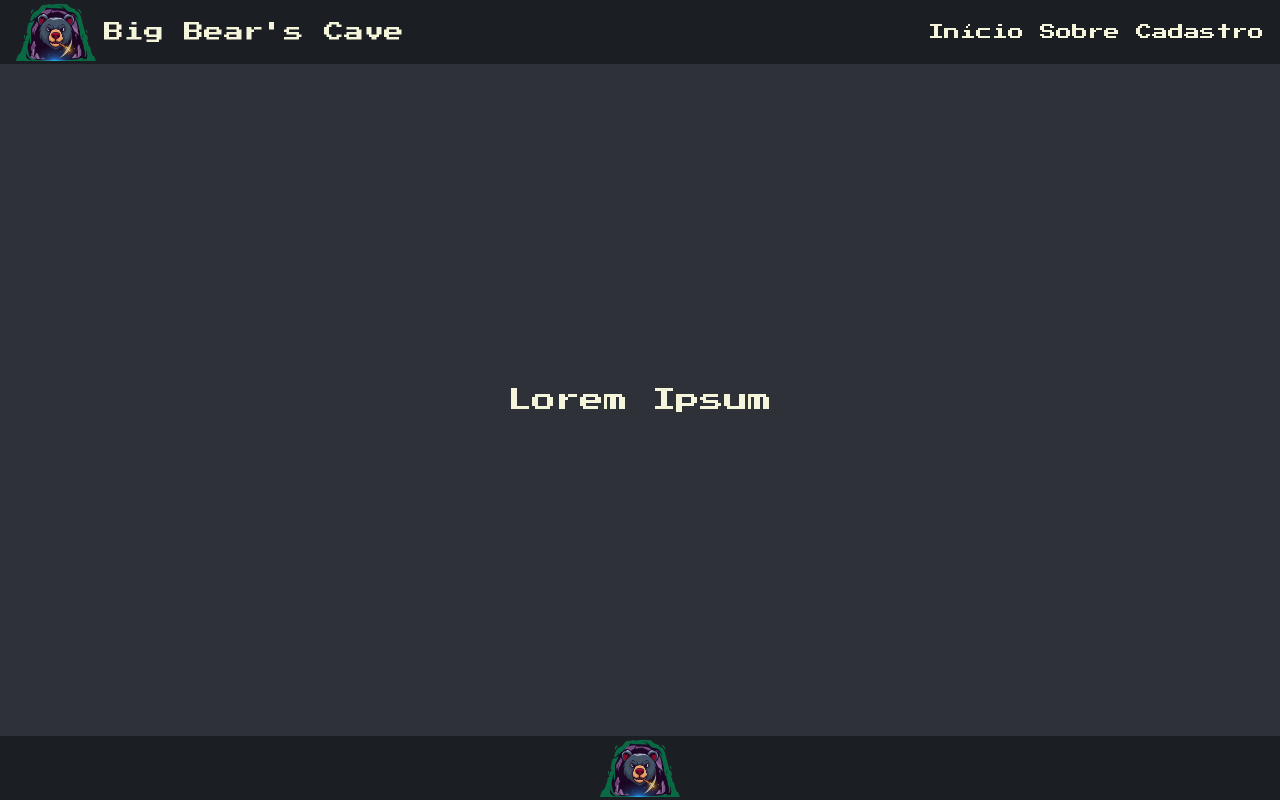
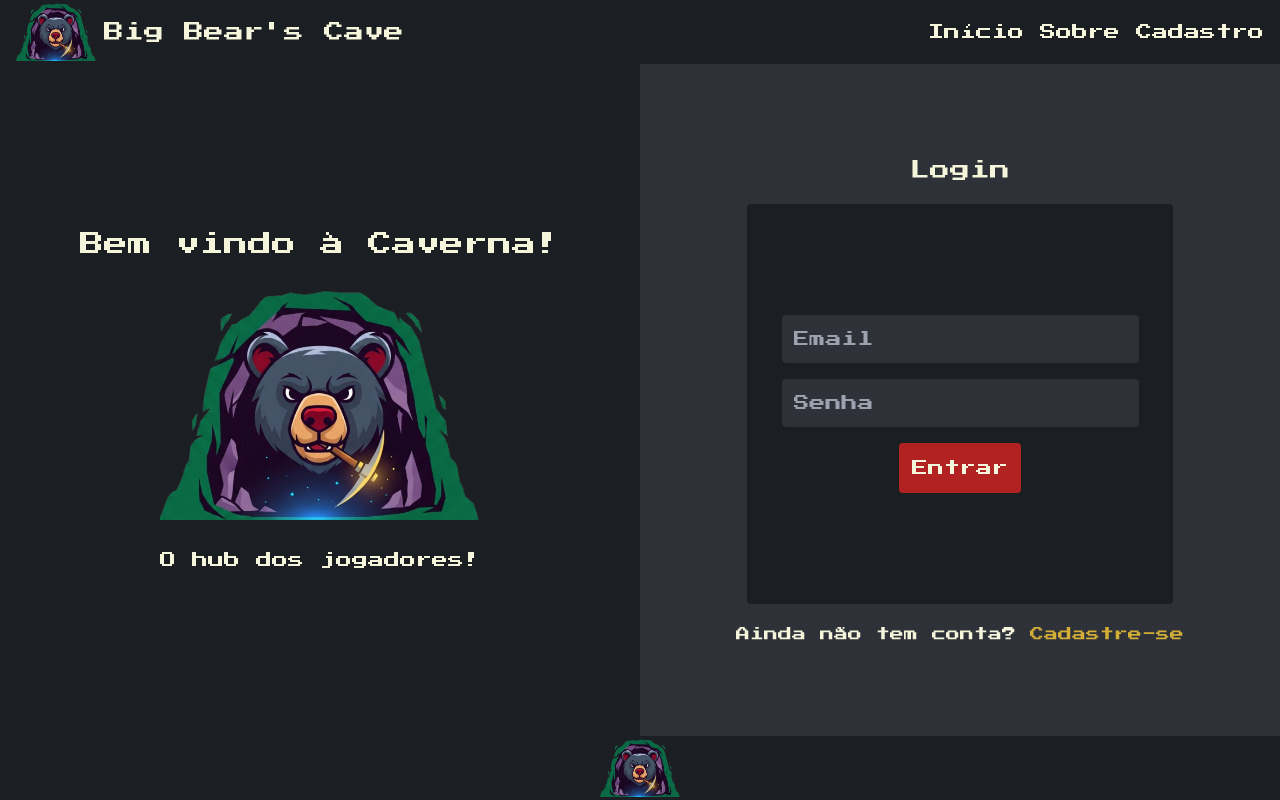
Before and after one commit to paulo-campos-57/Big-Bear-Cave, a React (Vite) app in the folder frontend/: page / in a window 1280 px wide. Built offline with nearby package versions, Linux system fonts and the light colour scheme.

Commit message:
style: create index page

```diff
--- a/frontend/src/pages/Index.tsx
+++ b/frontend/src/pages/Index.tsx
@@ -1,12 +1,49 @@
+import { useNavigate } from "react-router-dom";
 import Footer from "../components/Footer";
 import Header from "../components/Header";
 
 export default function Index() {
+    const navigate = useNavigate();
+
     return (
         <>
-            <div className="font-pressStart w-screen h-screen bg-charcoal flex flex-col items-center justify-center">
+            <div className="font-pressStart w-screen h-screen bg-charcoal flex flex-col">
                 <Header />
-                <h1 className="text-2xl text-offWhite">Lorem Ipsum</h1>
+
+                <div className="flex flex-1">
+                    <div className="bg-darkSlate w-1/2 flex flex-col justify-center items-center gap-7">
+                        <h1 className="text-2xl text-offWhite">Bem vindo à Caverna!</h1>
+                        <img src="/images/logoBear.png" className="w-80" />
+                        <p className="text-offWhite">O hub dos jogadores!</p>
+                    </div>
+
+                    <div className="bg-charcoal w-1/2 flex flex-col justify-center items-center gap-5">
+                        <h2 className="text-xl text-offWhite">Login</h2>
+                        <form className="h-1/2 bg-darkSlate flex flex-col justify-center items-center rounded gap-4 w-2/3">
+                            <input
+                                type="email"
+                                placeholder="Email"
+                                className="p-3 rounded bg-charcoal text-offWhite focus:outline-none"
+                            />
+                            <input
+                                type="password"
+                                placeholder="Senha"
+                                className="p-3 rounded bg-charcoal text-offWhite focus:outline-none"
+                            />
+                            <button
+                                type="submit"
+                                className="bg-deepRed text-offWhite p-3 rounded hover:bg-forestGreen transition"
+                            >
+                                Entrar
+                            </button>
+                        </form>
+                        <p className="text-offWhite text-sm">
+                            Ainda não tem conta? <span className="text-golden hover:text-forestGreen cursor-pointer"
+                                onClick={() => navigate("/cadastro")}>Cadastre-se</span>
+                        </p>
+                    </div>
+                </div>
+
                 <Footer />
             </div>
         </>
```
